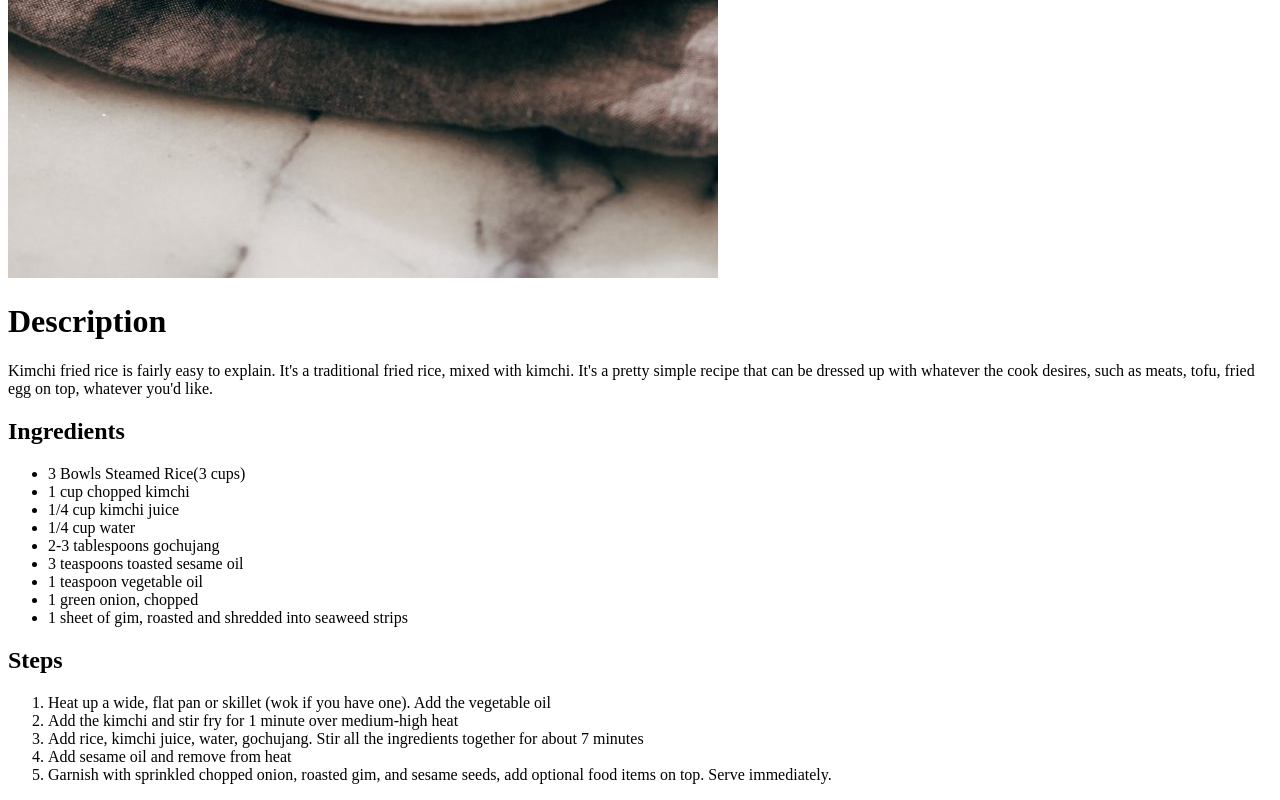
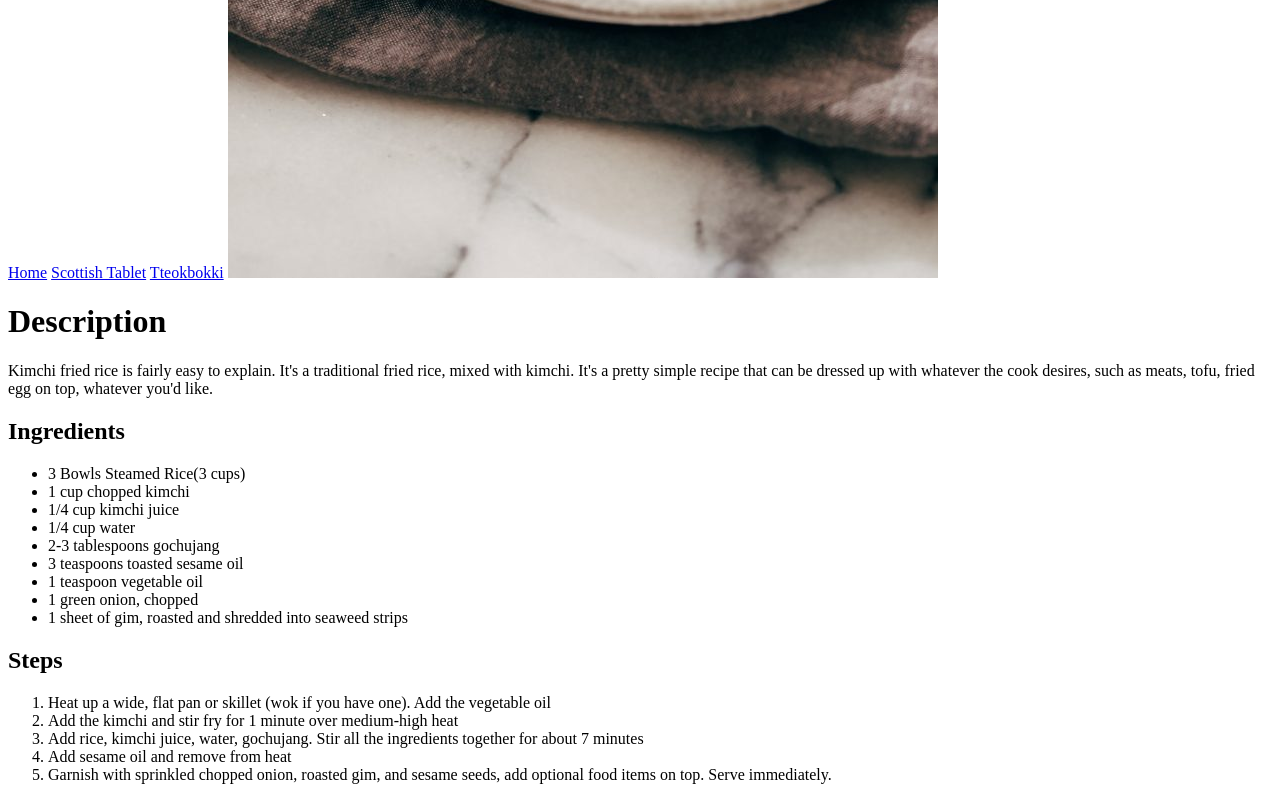
Before and after one commit to AndrewsNick-FS/odin-recipes, a plain HTML site: page recipes/kfr.html in a window 1280 px wide. Shown: the part 795-1595 px from the top of the page. Drawn offline with Linux system fonts and the light colour scheme.

Commit message:
Added navigation links to all pages

```diff
--- a/recipes/kfr.html
+++ b/recipes/kfr.html
@@ -4,6 +4,9 @@
     <meta charset="UTF-8" />
     <meta name="viewport" content="width=device-width, initial-scale=1.0" />
     <title>Kimchi Fried Rice</title>
+    <a href="index.html">Home</a>
+    <a href="tablet.html">Scottish Tablet</a>
+    <a href="tteokbokki.html">Tteokbokki</a>
   </head>
   <body>
     <img src="img/kimchi-fried-rice.jpeg" />
```
Also changed, not shown: recipes/tablet.html (+3 -0 lines), recipes/tteokbokki.html (+3 -0 lines).
